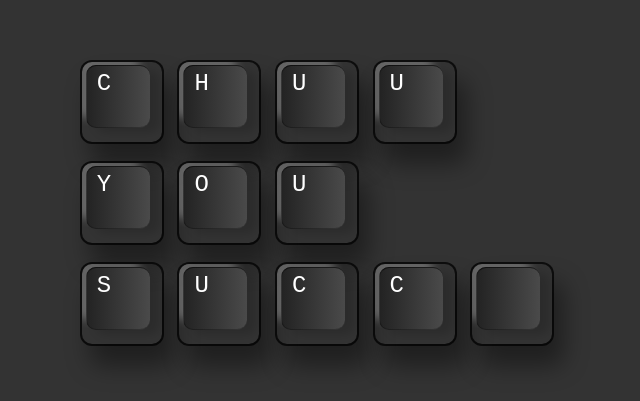
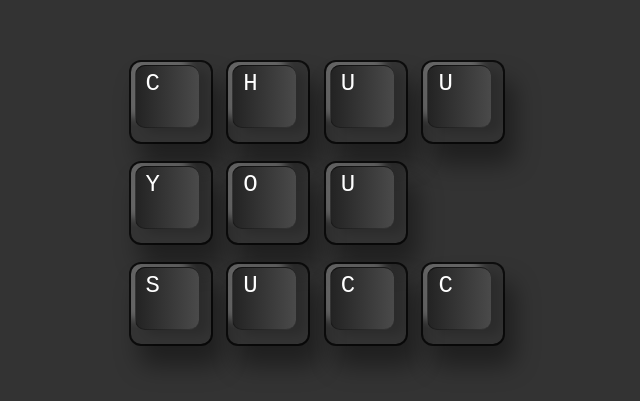
Before and after one commit to Plehlowla/CSS-Only-Keyboard-Keys-UI-Design, a plain HTML site: page index.html in a window 1280 px wide. Shown: the part 195-596 px from the top of the page, without its empty margins (323-963 px from the left). Drawn offline with Linux system fonts and the light colour scheme.

Commit message:
removed last span

```diff
--- a/index.html
+++ b/index.html
@@ -23,7 +23,7 @@
         <span><i>u</i></span>
         <span><i>c</i></span>
         <span><i>c</i></span>
-        <span><i></i></span>
+        <!-- <span><i></i></span> -->
     </div>
 
 </body>
```
